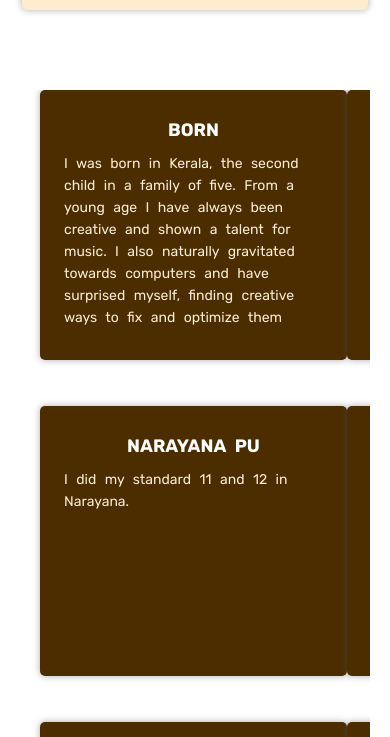
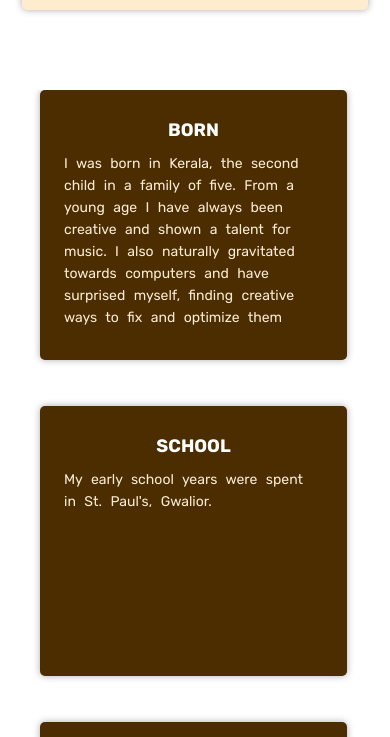
Before and after one commit to maddrills/mathewFrancis.github.io, a plain HTML site: page index.html in a window 390 px wide. Shown: the part 790-1527 px from the top of the page. Drawn offline with Linux system fonts and the light colour scheme.

Commit message:
progression

```diff
--- a/css/general.css
+++ b/css/general.css
@@ -1210,6 +1210,10 @@ footer {
     background-color: blanchedalmond;
     margin-top: 12rem;
     margin-bottom: 8rem;
+  }
+
+  .snake-pattern-top .grid-two {
+    grid-template-columns: 1fr;
   }
 
   .intro-section h1 {
```
